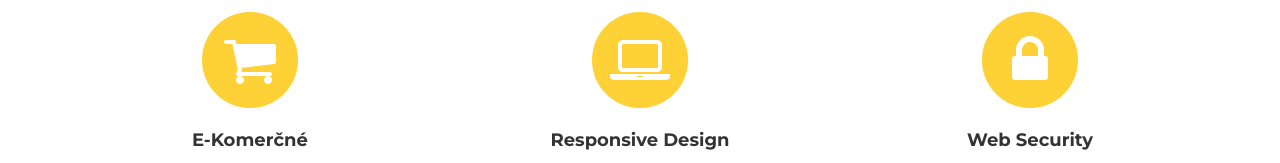
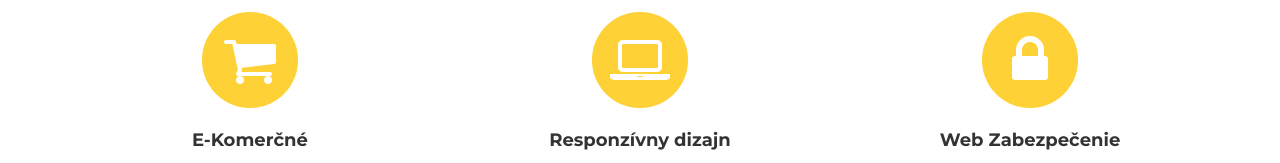
Before and after one commit to ceckoo/bootstrap, a website: page index.html in a window 1280 px wide. Shown: the part 1060-1223 px from the top of the page. Drawn offline with nearby package versions, Linux system fonts and the light colour scheme; a web font is replaced by a local one.

Commit message:
edit: text 17

```diff
--- a/index.html
+++ b/index.html
@@ -108,7 +108,7 @@
                         <i class="fa fa-circle fa-stack-2x text-primary"></i>
                         <i class="fa fa-laptop fa-stack-1x fa-inverse"></i>
                     </span>
-                    <h4 class="service-heading">Responsive Design</h4>
+                    <h4 class="service-heading">Responzívny dizajn</h4>
                     <p class="text-muted">Lorem ipsum dolor sit amet, consectetur adipisicing elit. Minima maxime quam architecto quo inventore harum ex magni, dicta impedit.</p>
                 </div>
                 <div class="col-md-4">
@@ -116,7 +116,7 @@
                         <i class="fa fa-circle fa-stack-2x text-primary"></i>
                         <i class="fa fa-lock fa-stack-1x fa-inverse"></i>
                     </span>
-                    <h4 class="service-heading">Web Security</h4>
+                    <h4 class="service-heading">Web Zabezpečenie</h4>
                     <p class="text-muted">Lorem ipsum dolor sit amet, consectetur adipisicing elit. Minima maxime quam architecto quo inventore harum ex magni, dicta impedit.</p>
                 </div>
             </div>
```
